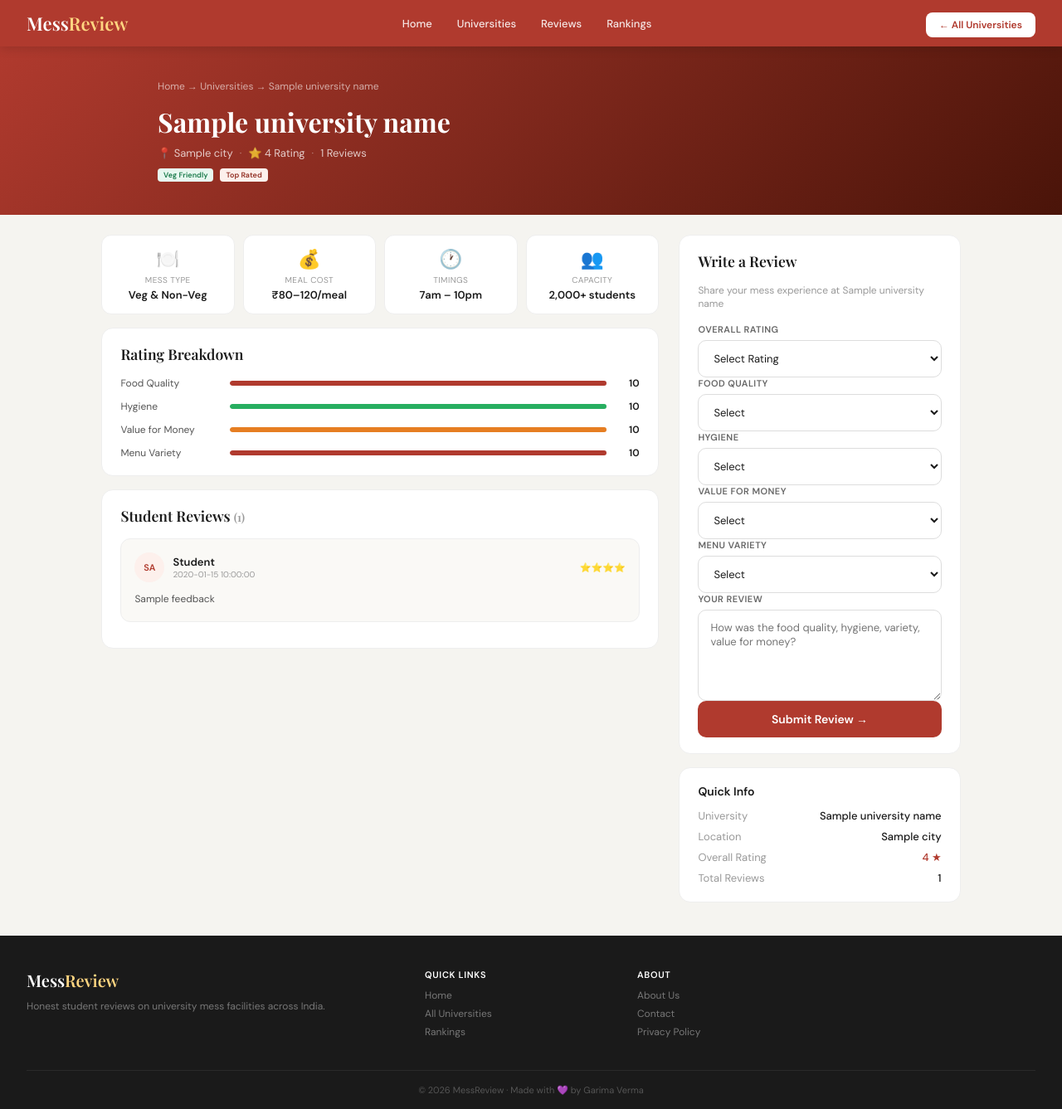
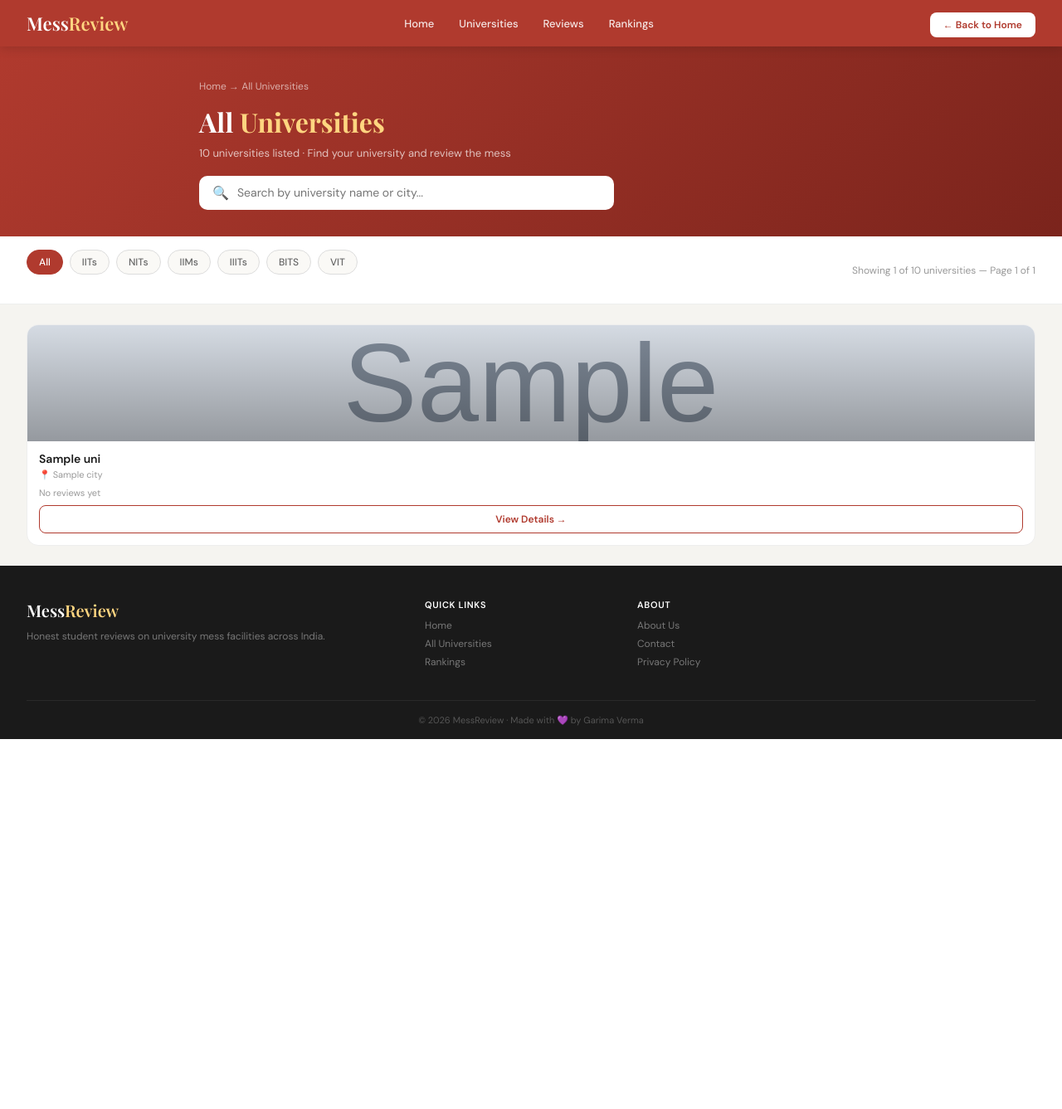
Before and after one commit to gv545312-glitch/mess-review-mvp, a Flask app: template templates/university.html in a window 1280 px wide. Shown: the whole page at 83% size. After the commit the page ends 891 px from the top, so only its background shows below. Run offline with Flask 3, Linux system fonts and the light colour scheme; the template is opened without the code that fills it: most values are stand-ins (such as "Sample title", 1, 10 or a date in 2020); grey boxes marked "Sample" are stand-in pictures.

Commit message:
homepage 16 universities, all universities page with pagination

```diff
--- a/app.py
+++ b/app.py
@@ -281,7 +281,20 @@ def university(name):
 
 @app.route("/universities")
 def universities_page():
-    return render_template("universities.html", universities=universities)
+    page = request.args.get("page", 1, type=int)
+    per_page = 24
+    total = len(universities)
+    total_pages = (total + per_page - 1) // per_page
+    start = (page - 1) * per_page
+    end = start + per_page
+    paginated = universities[start:end]
+    return render_template("universities.html",
+        universities=paginated,
+        all_universities=universities,
+        page=page,
+        total_pages=total_pages,
+        total=total
+    )
 
 
 
--- a/templates/university.html
+++ b/templates/university.html
@@ -3,7 +3,7 @@
 <head>
   <meta charset="UTF-8">
   <meta name="viewport" content="width=device-width, initial-scale=1.0">
-  <title>{{ university_name }} Mess Review — MessReview</title>
+  <title>All Universities — MessReview</title>
   <link rel="stylesheet" href="{{ url_for('static', filename='style.css') }}">
   <link href="https://fonts.googleapis.com/css2?family=DM+Sans:wght@300;400;500;600&family=Playfair+Display:wght@600;700&display=swap" rel="stylesheet">
 </head>
@@ -19,211 +19,90 @@
     <a href="/#rankings" class="tnav-link">Rankings</a>
   </nav>
   <div class="topbar-right">
-    <a href="/universities" class="btn-review">← All Universities</a>
+    <a href="/" class="btn-review">← Back to Home</a>
   </div>
 </header>
 
-<!-- UNI HERO -->
-<section class="uni-detail-hero">
-  <div class="udh-inner">
-    <div class="breadcrumb"><a href="/">Home</a> → <a href="/universities">Universities</a> → {{ university_name }}</div>
-    <h1>{{ university_name }}</h1>
-    <div class="udh-meta">
-      <span>📍 {{ city }}</span>
-      <span class="dot">·</span>
-      <span>⭐ {{ avg_rating }} Rating</span>
-      <span class="dot">·</span>
-      <span>{{ reviews|length }} Reviews</span>
-    </div>
-    <div class="udh-tags">
-      <span class="utag veg">Veg Friendly</span>
-      <span class="utag top">Top Rated</span>
+<!-- PAGE HERO -->
+<section class="page-hero">
+  <div class="page-hero-inner">
+    <div class="breadcrumb"><a href="/">Home</a> → All Universities</div>
+    <h1>All <span>Universities</span></h1>
+    <p>{{ total }} universities listed · Find your university and review the mess</p>
+    <div class="page-search-box">
+      <span>🔍</span>
+      <input type="text" id="searchInput" placeholder="Search by university name or city..." oninput="searchUnis()">
     </div>
   </div>
 </section>
 
-<!-- MAIN CONTENT -->
-<main class="udet-main">
-
-  <!-- LEFT: INFO + REVIEWS -->
-  <div class="udet-left">
-
-    <!-- MESS INFO CARDS -->
-    <div class="info-strip">
-      <div class="istrip-card">
-        <div class="isc-icon">🍽️</div>
-        <div class="isc-label">Mess Type</div>
-        <div class="isc-val">Veg & Non-Veg</div>
+<!-- FILTER + COUNT BAR -->
+<div class="page-filter-wrap">
+  <div class="filter-bar">
+    <button class="fchip active" onclick="setFilter('all',this)">All</button>
+    <button class="fchip" onclick="setFilter('iit',this)">IITs</button>
+    <button class="fchip" onclick="setFilter('nit',this)">NITs</button>
+    <button class="fchip" onclick="setFilter('iim',this)">IIMs</button>
+    <button class="fchip" onclick="setFilter('iiit',this)">IIITs</button>
+    <button class="fchip" onclick="setFilter('bits',this)">BITS</button>
+    <button class="fchip" onclick="setFilter('vit',this)">VIT</button>
   </div>
-      <div class="istrip-card">
-        <div class="isc-icon">💰</div>
-        <div class="isc-label">Meal Cost</div>
-        <div class="isc-val">₹80–120/meal</div>
-      </div>
-      <div class="istrip-card">
-        <div class="isc-icon">🕐</div>
-        <div class="isc-label">Timings</div>
-        <div class="isc-val">7am – 10pm</div>
-      </div>
-      <div class="istrip-card">
-        <div class="isc-icon">👥</div>
-        <div class="isc-label">Capacity</div>
-        <div class="isc-val">2,000+ students</div>
-      </div>
+  <div class="result-count" id="resultCount">Showing {{ universities|length }} of {{ total }} universities — Page {{ page }} of {{ total_pages }}</div>
 </div>
 
-    <!-- RATING BREAKDOWN -->
-    <div class="det-card">
-      <h2 class="det-card-title">Rating Breakdown</h2>
-      {% if reviews %}
-      <div class="rating-bars">
-        <div class="rbar-row">
-          <span class="rbar-label">Food Quality</span>
-          <div class="rbar-track"><div class="rbar-fill" style="width:{{ (avg_food / 5 * 100)|int }}%"></div></div>
-          <span class="rbar-val">{{ avg_food }}</span>
+<!-- UNIVERSITIES GRID -->
+<main class="page-main">
+  <div class="uni-grid" id="universityGrid">
+    {% for uni in universities %}
+    <div class="uni-card" data-name="{{ uni.name|lower }}">
+      <div class="uni-banner">
+        <img src="{{ uni.image }}" alt="{{ uni.name }}">
+        <div class="uni-banner-overlay"></div>
       </div>
-        <div class="rbar-row">
-          <span class="rbar-label">Hygiene</span>
-          <div class="rbar-track"><div class="rbar-fill" style="width:{{ (avg_hygiene / 5 * 100)|int }}%;background:#27AE60"></div></div>
-          <span class="rbar-val">{{ avg_hygiene }}</span>
+      <div class="uni-body">
+        <h3 class="uni-name">{{ uni.name }}</h3>
+        <p class="uni-loc">📍 {{ uni.city }}</p>
+        <div class="uni-rating">
+          <span class="rcnt" style="color:#999;font-size:11px;">No reviews yet</span>
         </div>
-        <div class="rbar-row">
-          <span class="rbar-label">Value for Money</span>
-          <div class="rbar-track"><div class="rbar-fill" style="width:{{ (avg_value / 5 * 100)|int }}%;background:#E67E22"></div></div>
-          <span class="rbar-val">{{ avg_value }}</span>
+        <a href="/university/{{ uni.name }}" class="view-btn">View Details →</a>
       </div>
-        <div class="rbar-row">
-          <span class="rbar-label">Menu Variety</span>
-          <div class="rbar-track"><div class="rbar-fill" style="width:{{ (avg_variety / 5 * 100)|int }}%"></div></div>
-          <span class="rbar-val">{{ avg_variety }}</span>
-        </div>
-      </div>
-      {% else %}
-      <div style="text-align:center;padding:1.5rem;color:#999;font-size:13px;">
-        No ratings yet — be the first to review!
-      </div>
-      {% endif %}
-    </div>
-
-    <!-- REVIEWS LIST -->
-    <div class="det-card">
-      <h2 class="det-card-title">Student Reviews <span style="font-size:14px;color:#999;font-weight:400;">({{ reviews|length }})</span></h2>
-
-      {% for review in reviews %}
-      <div class="review-card" style="margin-bottom:12px;">
-        <div class="rv-head">
-          <div class="rv-avatar">{{ review.university_name[:2]|upper }}</div>
-          <div>
-            <div class="rv-uname">Student</div>
-            <div class="rv-date">{{ review.created_at }}</div>
-          </div>
-          <div class="rv-stars">{% for i in range(review.rating|int) %}⭐{% endfor %}</div>
-        </div>
-        <p class="rv-text">{{ review.feedback }}</p>
-      </div>
-      {% else %}
-      <div style="text-align:center; padding:2rem; color:#999;">
-        <div style="font-size:2rem; margin-bottom:0.5rem;">💬</div>
-        <div>No reviews yet — be the first to review!</div>
     </div>
     {% endfor %}
   </div>
 
+  <!-- NO RESULTS -->
+  <div id="noResults" style="display:none;text-align:center;padding:3rem;color:#999;">
+    <div style="font-size:2rem;margin-bottom:1rem;">🔍</div>
+    <div style="font-size:15px;font-weight:500;color:#444;margin-bottom:0.5rem;">No university found</div>
+    <div style="font-size:13px;">Try different keywords or <a href="/" style="color:#B03A2E;">request to add it</a></div>
   </div>
 
-  <!-- RIGHT: WRITE REVIEW -->
-  <div class="udet-right">
-    <div class="det-card write-review-card">
-      <h2 class="det-card-title">Write a Review</h2>
-      <p style="font-size:12px;color:#999;margin-bottom:1rem;">Share your mess experience at {{ university_name }}</p>
+  <!-- PAGINATION -->
+  {% if total_pages > 1 %}
+  <div style="display:flex;justify-content:center;align-items:center;gap:8px;margin-top:2rem;flex-wrap:wrap;">
+    {% if page > 1 %}
+    <a href="/universities?page={{ page - 1 }}" style="padding:8px 16px;border:1px solid #DDD;border-radius:8px;font-size:13px;color:#333;font-family:'DM Sans',sans-serif;font-weight:500;">← Prev</a>
+    {% endif %}
 
-      <form method="POST">
-        <div class="form-group">
-          <label>Overall Rating</label>
-          <select name="rating" required>
-            <option value="">Select Rating</option>
-            <option value="5">⭐⭐⭐⭐⭐ Excellent (5)</option>
-            <option value="4">⭐⭐⭐⭐ Good (4)</option>
-            <option value="3">⭐⭐⭐ Average (3)</option>
-            <option value="2">⭐⭐ Poor (2)</option>
-            <option value="1">⭐ Very Bad (1)</option>
-          </select>
+    {% for p in range(1, total_pages + 1) %}
+      {% if p == page %}
+      <span style="padding:8px 14px;background:#B03A2E;color:#fff;border-radius:8px;font-size:13px;font-weight:600;">{{ p }}</span>
+      {% elif p <= 3 or p >= total_pages - 2 or (p >= page - 1 and p <= page + 1) %}
+      <a href="/universities?page={{ p }}" style="padding:8px 14px;border:1px solid #DDD;border-radius:8px;font-size:13px;color:#333;font-family:'DM Sans',sans-serif;">{{ p }}</a>
+      {% elif p == 4 or p == total_pages - 3 %}
+      <span style="padding:8px 6px;font-size:13px;color:#999;">...</span>
+      {% endif %}
+    {% endfor %}
+
+    {% if page < total_pages %}
+    <a href="/universities?page={{ page + 1 }}" style="padding:8px 16px;border:1px solid #DDD;border-radius:8px;font-size:13px;color:#333;font-family:'DM Sans',sans-serif;font-weight:500;">Next →</a>
+    {% endif %}
   </div>
-        <div class="form-group">
-          <label>Food Quality</label>
-          <select name="food_quality" required>
-            <option value="">Select</option>
-            <option value="5">⭐⭐⭐⭐⭐ Excellent</option>
-            <option value="4">⭐⭐⭐⭐ Good</option>
-            <option value="3">⭐⭐⭐ Average</option>
-            <option value="2">⭐⭐ Poor</option>
-            <option value="1">⭐ Very Bad</option>
-          </select>
+  <div style="text-align:center;margin-top:0.8rem;font-size:12px;color:#999;">
+    Page {{ page }} of {{ total_pages }} · {{ total }} total universities
   </div>
-        <div class="form-group">
-          <label>Hygiene</label>
-          <select name="hygiene" required>
-            <option value="">Select</option>
-            <option value="5">⭐⭐⭐⭐⭐ Excellent</option>
-            <option value="4">⭐⭐⭐⭐ Good</option>
-            <option value="3">⭐⭐⭐ Average</option>
-            <option value="2">⭐⭐ Poor</option>
-            <option value="1">⭐ Very Bad</option>
-          </select>
-        </div>
-        <div class="form-group">
-          <label>Value for Money</label>
-          <select name="value_for_money" required>
-            <option value="">Select</option>
-            <option value="5">⭐⭐⭐⭐⭐ Excellent</option>
-            <option value="4">⭐⭐⭐⭐ Good</option>
-            <option value="3">⭐⭐⭐ Average</option>
-            <option value="2">⭐⭐ Poor</option>
-            <option value="1">⭐ Very Bad</option>
-          </select>
-        </div>
-        <div class="form-group">
-          <label>Menu Variety</label>
-          <select name="menu_variety" required>
-            <option value="">Select</option>
-            <option value="5">⭐⭐⭐⭐⭐ Excellent</option>
-            <option value="4">⭐⭐⭐⭐ Good</option>
-            <option value="3">⭐⭐⭐ Average</option>
-            <option value="2">⭐⭐ Poor</option>
-            <option value="1">⭐ Very Bad</option>
-          </select>
-        </div>
-        <div class="form-group">
-          <label>Your Review</label>
-          <textarea name="feedback" placeholder="How was the food quality, hygiene, variety, value for money?" required></textarea>
-        </div>
-        <button type="submit" class="submit-btn" style="width:100%;">Submit Review →</button>
-      </form>
-    </div>
-
-    <!-- QUICK INFO -->
-    <div class="det-card" style="margin-top:14px;">
-      <h3 style="font-size:14px;font-weight:600;margin-bottom:12px;color:#1a1a1a;">Quick Info</h3>
-      <div style="display:flex;flex-direction:column;gap:8px;">
-        <div style="display:flex;justify-content:space-between;font-size:13px;">
-          <span style="color:#999;">University</span>
-          <span style="font-weight:500;">{{ university_name }}</span>
-        </div>
-        <div style="display:flex;justify-content:space-between;font-size:13px;">
-          <span style="color:#999;">Location</span>
-          <span style="font-weight:500;">{{ city }}</span>
-        </div>
-        <div style="display:flex;justify-content:space-between;font-size:13px;">
-          <span style="color:#999;">Overall Rating</span>
-          <span style="font-weight:500;color:#B03A2E;">{{ avg_rating }} ★</span>
-        </div>
-        <div style="display:flex;justify-content:space-between;font-size:13px;">
-          <span style="color:#999;">Total Reviews</span>
-          <span style="font-weight:500;">{{ reviews|length }}</span>
-        </div>
-      </div>
-    </div>
-  </div>
+  {% endif %}
 
 </main>
 
@@ -252,5 +131,35 @@
   </div>
 </footer>
 
+<script>
+function searchUnis() {
+  const q = document.getElementById('searchInput').value.toLowerCase().trim();
+  const cards = document.querySelectorAll('.uni-card');
+  let visible = 0;
+  cards.forEach(card => {
+    const name = card.dataset.name || '';
+    if (!q || name.includes(q)) { card.style.display = ''; visible++; }
+    else card.style.display = 'none';
+  });
+  document.getElementById('resultCount').textContent = 'Showing ' + visible + ' universities';
+  document.getElementById('noResults').style.display = visible === 0 ? 'block' : 'none';
+}
+
+function setFilter(type, el) {
+  document.querySelectorAll('.fchip').forEach(c => c.classList.remove('active'));
+  el.classList.add('active');
+  document.getElementById('searchInput').value = '';
+  const cards = document.querySelectorAll('.uni-card');
+  let visible = 0;
+  cards.forEach(card => {
+    const name = card.dataset.name || '';
+    const show = type === 'all' || name.startsWith(type);
+    card.style.display = show ? '' : 'none';
+    if (show) visible++;
+  });
+  document.getElementById('resultCount').textContent = 'Showing ' + visible + ' universities';
+  document.getElementById('noResults').style.display = visible === 0 ? 'block' : 'none';
+}
+</script>
 </body>
 </html>
```
Also changed, not shown: templates/index.html (+5 -14 lines). Lines whose indentation alone changed are shown as unchanged.
